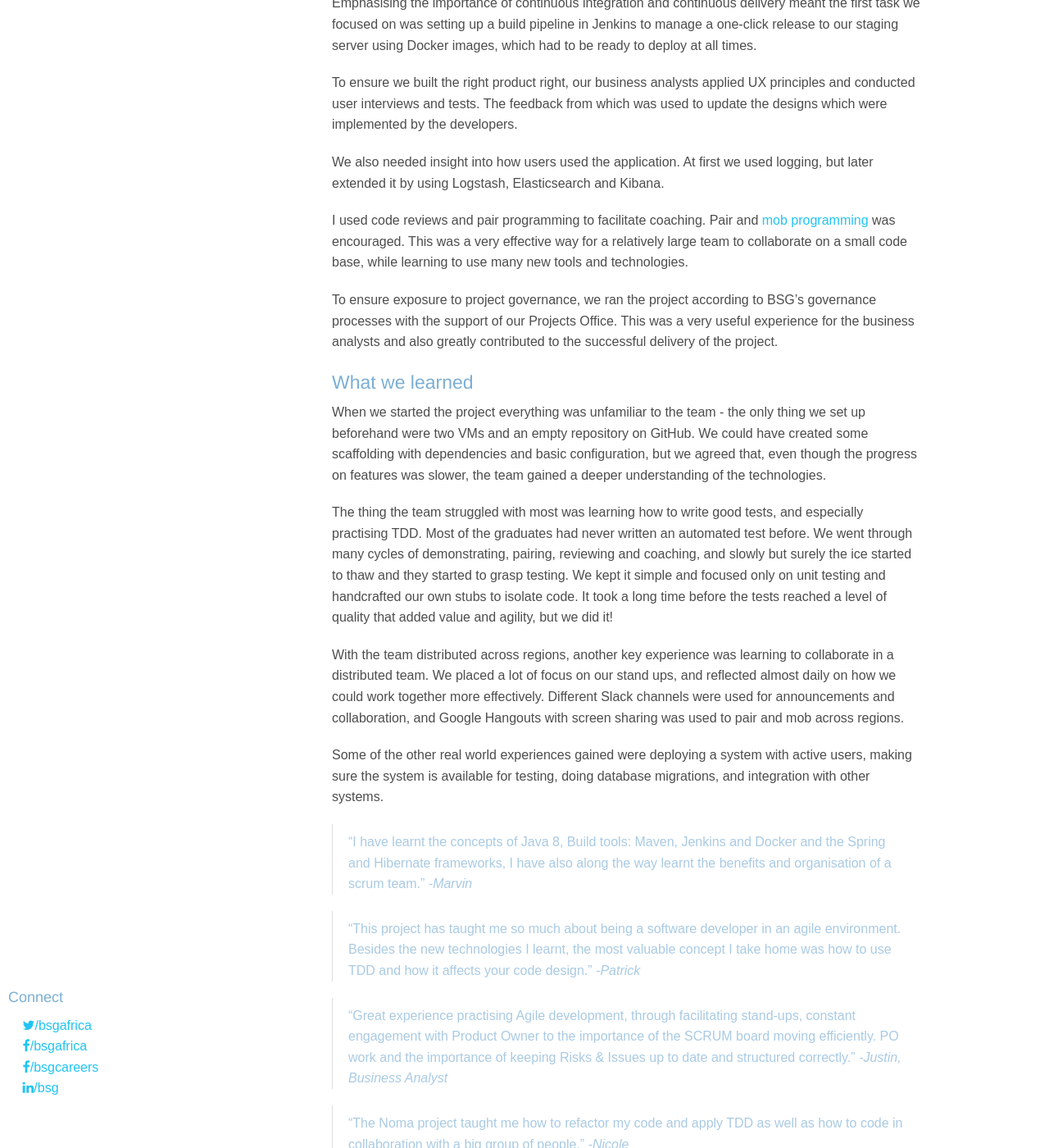
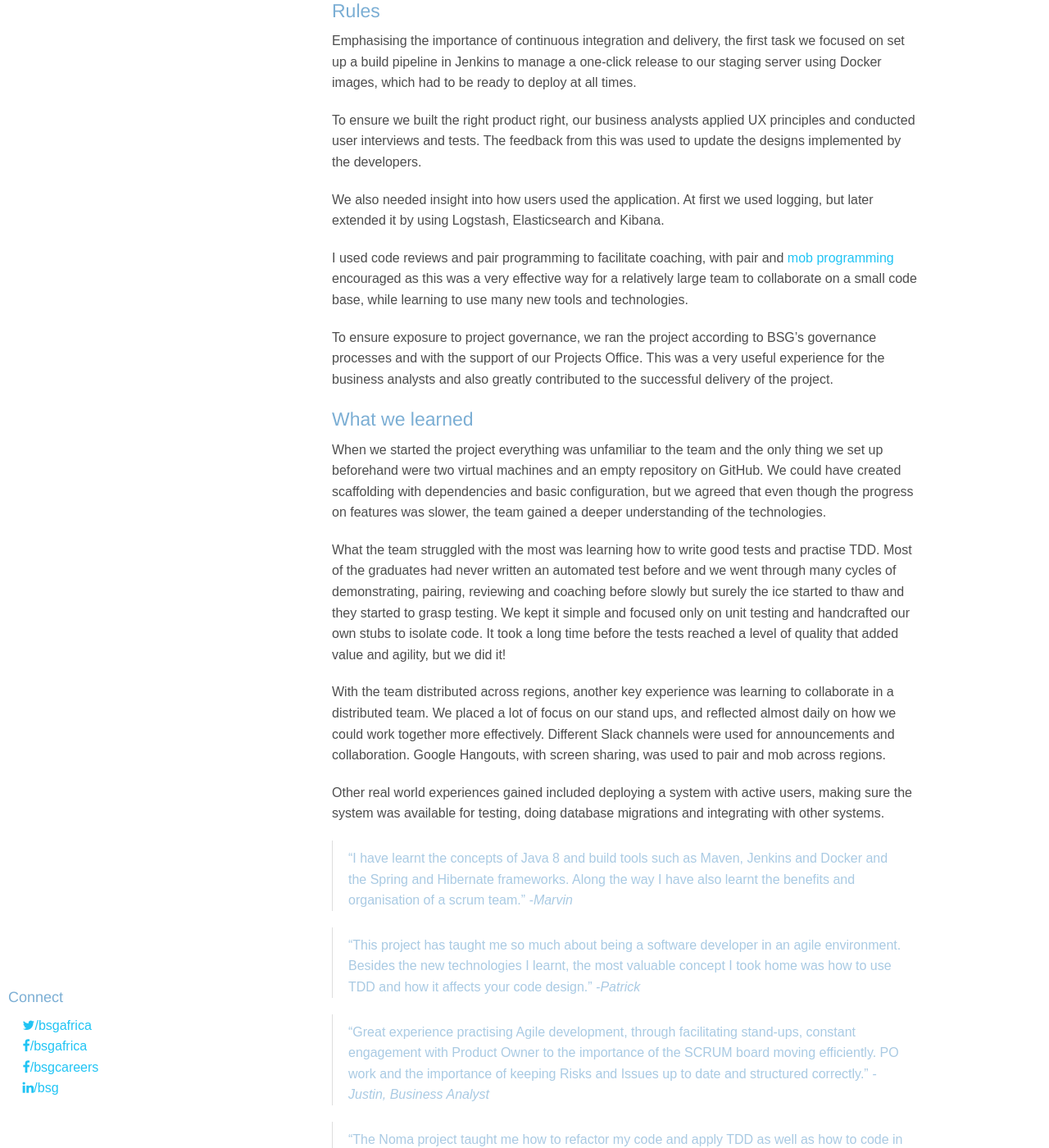
Before and after one commit to BSG-Africa/blog, a Jekyll site: the page built from _posts/2016-04-08-a-demo-project-for-our-new-graduate-developers.md, in a window 1280 px wide and 1400 px high, scrolled down 1002 px. Shown: the whole window at 82% size. Built offline with Jekyll 4.4.1, drawn with Linux system fonts in a browser that asks for light colours; nearby versions of some CDN libraries; some of the changed text lies outside the part shown.

Commit message:
Implement Gerian's review changes

```diff
--- a/_posts/2016-04-08-a-demo-project-for-our-new-graduate-developers.md
+++ b/_posts/2016-04-08-a-demo-project-for-our-new-graduate-developers.md
@@ -1,31 +1,31 @@
 ---
 title: "Turning graduate developers into productive consultants"
 author: nieldewet
-date: 2016-04-22 08:00:00 +0200
+date: 2016-04-20 17:00:00 +0200
 ---
 
-In February eight fresh-faced graduate developers joined our team. To teach
-them the skills and technology they need to effectively serve our clients, we
-decided to run a small, but substantial, internal project. The intended outcome
-was to produce a valuable piece of software and give them a chance to
-experience the challenges typical of a software development project in an
-environment where failure was not fatal.<!--more-->
+In February this year, eight fresh-faced graduate developers joined our team.
+To teach them the skills and technology they need to effectively serve our
+clients, we decided to run a small, but substantial, internal project. The
+intended outcome was to produce a valuable piece of software and give them a
+chance to experience the challenges typical of a software development project
+in an environment where failure was not fatal.<!--more-->
 
 #### The mission
 
 The objective of this project was to create a simple memory game to help new
-team members learn the names of our roughly 180 colleagues. We integrated the
-system with our internal instance of [MyWorkLife](http://myworklife.com),
-accessing photos and basic information about our colleagues, which made it
-necessary for players to log in. Players were either presented with four photos
-to match to a name, or four names to match to a photo. The game also included
+team members learn the names of our roughly 180 colleagues. As we integrated
+the system with our internal instance of [MyWorkLife](http://myworklife.com),
+to access photos and basic information about our colleagues, it was necessary
+for players to log in. Players were either presented with four photos to match
+to a name, or four names to match to a photo. The game also included
 instructions and a leader board.
 
-Our team consisted of eight developers; three in our Cape Town office, and five
-in Johannesburg. We also had two graduate business analysts, a product owner,
-and I played the role of team lead and Scrum master. Several other colleagues
-also provided support and coaching, and we were grateful to everyone who was
-willing to participate in user interviews and test the system.
+Our team consisted of eight developers: three in our Cape Town office and five
+in Johannesburg. We also had two graduate business analysts and a product
+owner, with myself playing the role of team lead and Scrum master. Several
+other colleagues provided support and coaching and we are grateful to everyone
+who was willing to participate in user interviews and test the system.
 
 #### The objectives
 
@@ -33,87 +33,88 @@
 agile software development, working in team and using the common technologies
 typically used by our Java consultants. Above all, we focused on extreme
 programming practices like pair programming and test driven development (TDD).
+
 Working in weekly sprints, the team had plenty of opportunity to practice
-working in a Scrum team. We had four sprints of one week each. We started each
-week with planning and ended it with a review and a retrospective, every
-morning we used video conference facilities to have a stand up and the team
-relied heavily on Slack for communication between regions.
+working in a Scrum team, with four sprints of one week each. Each week started
+with planning and ended with a review and a retrospective. Every morning we
+used video conference facilities to have a stand up and the team relied heavily
+on Slack for communication between regions.
 
 #### Rules
 
-Emphasising the importance of continuous integration and continuous delivery
-meant the first task we focused on was setting up a build pipeline in Jenkins
-to manage a one-click release to our staging server using Docker images, which
-had to be ready to deploy at all times.
+Emphasising the importance of continuous integration and delivery, the first
+task we focused on set up a build pipeline in Jenkins to manage a one-click
+release to our staging server using Docker images, which had to be ready to
+deploy at all times.
 
 To ensure we built the right product right, our business analysts applied UX
-principles and conducted user interviews and tests. The feedback from which was
-used to update the designs which were implemented by the developers.
+principles and conducted user interviews and tests. The feedback from this was
+used to update the designs implemented by the developers.
 
 We also needed insight into how users used the application. At first we used
 logging, but later extended it by using Logstash, Elasticsearch and Kibana.
 
-I used code reviews and pair programming to facilitate coaching. Pair and [mob
-programming](https://en.wikipedia.org/wiki/Mob_programming) was encouraged.
-This was a very effective way for a relatively large team to collaborate on a
+I used code reviews and pair programming to facilitate coaching, with pair and
+[mob programming](https://en.wikipedia.org/wiki/Mob_programming) encouraged as
+this was a very effective way for a relatively large team to collaborate on a
 small code base, while learning to use many new tools and technologies.
 
 To ensure exposure to project governance, we ran the project according to BSG's
-governance processes with the support of our Projects Office. This was a very
-useful experience for the business analysts and also greatly contributed to the
-successful delivery of the project.
+governance processes and with the support of our Projects Office. This was a
+very useful experience for the business analysts and also greatly contributed
+to the successful delivery of the project.
 
 #### What we learned
 
-When we started the project everything was unfamiliar to the team - the only
-thing we set up beforehand were two VMs and an empty repository on GitHub. We
-could have created some scaffolding with dependencies and basic configuration,
-but we agreed that, even though the progress on features was slower, the team
-gained a deeper understanding of the technologies.
+When we started the project everything was unfamiliar to the team and the only
+thing we set up beforehand were two virtual machines and an empty repository on
+GitHub. We could have created scaffolding with dependencies and basic
+configuration, but we agreed that even though the progress on features was
+slower, the team gained a deeper understanding of the technologies.
 
-The thing the team struggled with most was learning how to write good tests,
-and especially practising TDD. Most of the graduates had never written an
-automated test before. We went through many cycles of demonstrating, pairing,
-reviewing and coaching, and slowly but surely the ice started to thaw and they
-started to grasp testing. We kept it simple and focused only on unit testing
-and handcrafted our own stubs to isolate code. It took a long time before the
-tests reached a level of quality that added value and agility, but we did it!
+What the team struggled with the most was learning how to write good tests and
+practise TDD. Most of the graduates had never written an automated test before
+and we went through many cycles of demonstrating, pairing, reviewing and
+coaching before slowly but surely the ice started to thaw and they started to
+grasp testing. We kept it simple and focused only on unit testing and
+handcrafted our own stubs to isolate code. It took a long time before the tests
+reached a level of quality that added value and agility, but we did it!
 
 With the team distributed across regions, another key experience was learning
 to collaborate in a distributed team. We placed a lot of focus on our stand
 ups, and reflected almost daily on how we could work together more effectively.
-Different Slack channels were used for announcements and collaboration, and
-Google Hangouts with screen sharing was used to pair and mob across regions.
+Different Slack channels were used for announcements and collaboration. Google
+Hangouts, with screen sharing, was used to pair and mob across regions.
 
-Some of the other real world experiences gained were deploying a system with
-active users, making sure the system is available for testing, doing database
-migrations, and integration with other systems.
+Other real world experiences gained included deploying a system with active
+users, making sure the system was available for testing, doing database
+migrations and integrating with other systems.
 
-> “I have learnt the concepts of Java 8, Build tools: Maven, Jenkins and Docker
-> and the Spring and Hibernate frameworks, I have also along the way learnt the
-> benefits and organisation of a scrum team.” _-Marvin_
+> “I have learnt the concepts of Java 8 and build tools such as Maven, Jenkins
+> and Docker and the Spring and Hibernate frameworks. Along the way I have also
+> learnt the benefits and organisation of a scrum team.” _-Marvin_
 
 > “This project has taught me so much about being a software developer in an
 > agile environment. Besides the new technologies I learnt, the most valuable
-> concept I take home was how to use TDD and how it affects your code design.”
+> concept I took home was how to use TDD and how it affects your code design.”
 > _-Patrick_
 
 > “Great experience practising Agile development, through facilitating
 > stand-ups, constant engagement with Product Owner  to the importance of the
-> SCRUM board moving efficiently. PO work and the importance of keeping Risks &
-> Issues up to date and structured correctly.” _-Justin, Business Analyst_
+> SCRUM board moving efficiently. PO work and the importance of keeping Risks
+> and Issues up to date and structured correctly.” _-Justin, Business Analyst_
 
 > “The Noma project taught me how to refactor my code and apply TDD as well as
 > how to code in collaboration with a big group of people.” _-Nicole_
 
-> “I learned from being on this project, is that constant communication is very
+> “From being on this project I learned that constant communication is very
 > vital in team projects.” _-Ntokozo_
 
 #### Would we do it again?
 
 The project was a great success and the product delivered is fairly useful.
 There are numerous improvements that can be made, but that is why we chose this
-project in the first place - there is more than enough scope to keep the team
+project in the first place - there was more than enough scope to keep the team
 busy for the full duration of the exercise. The biggest success was that
 everyone on the team gained valuable experience in working in a distributed
 team, with some of today's most important technologies, and practised agile
```
